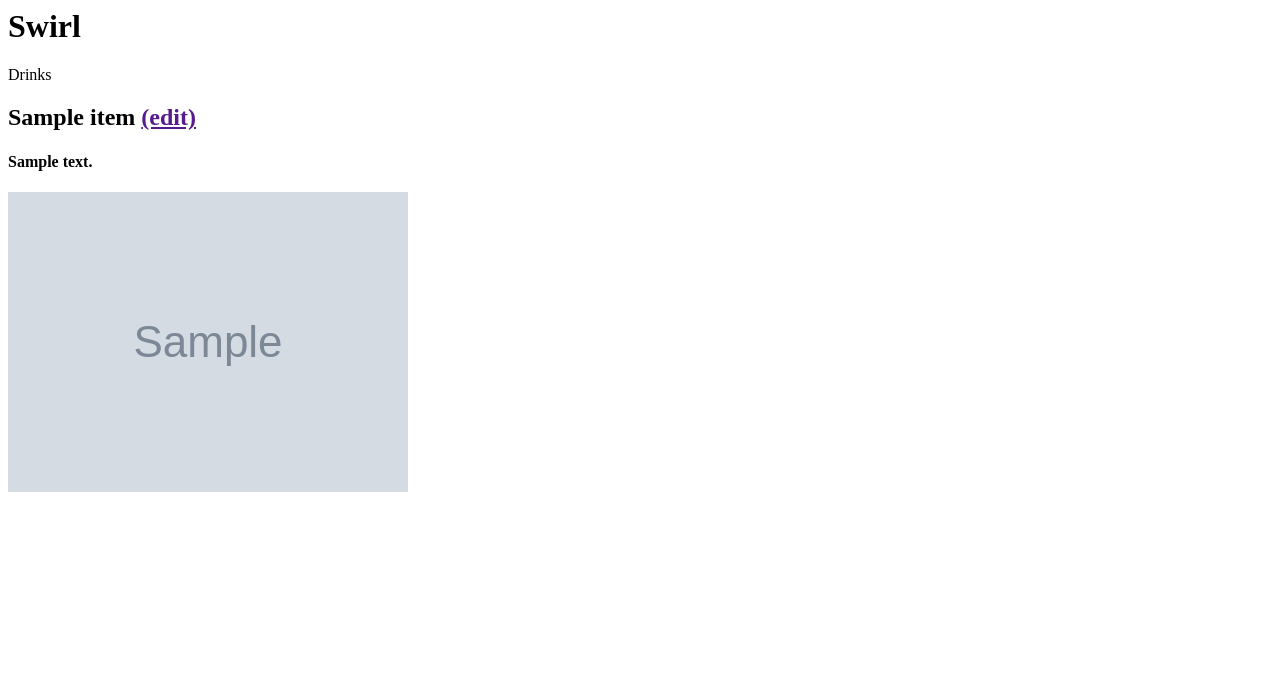
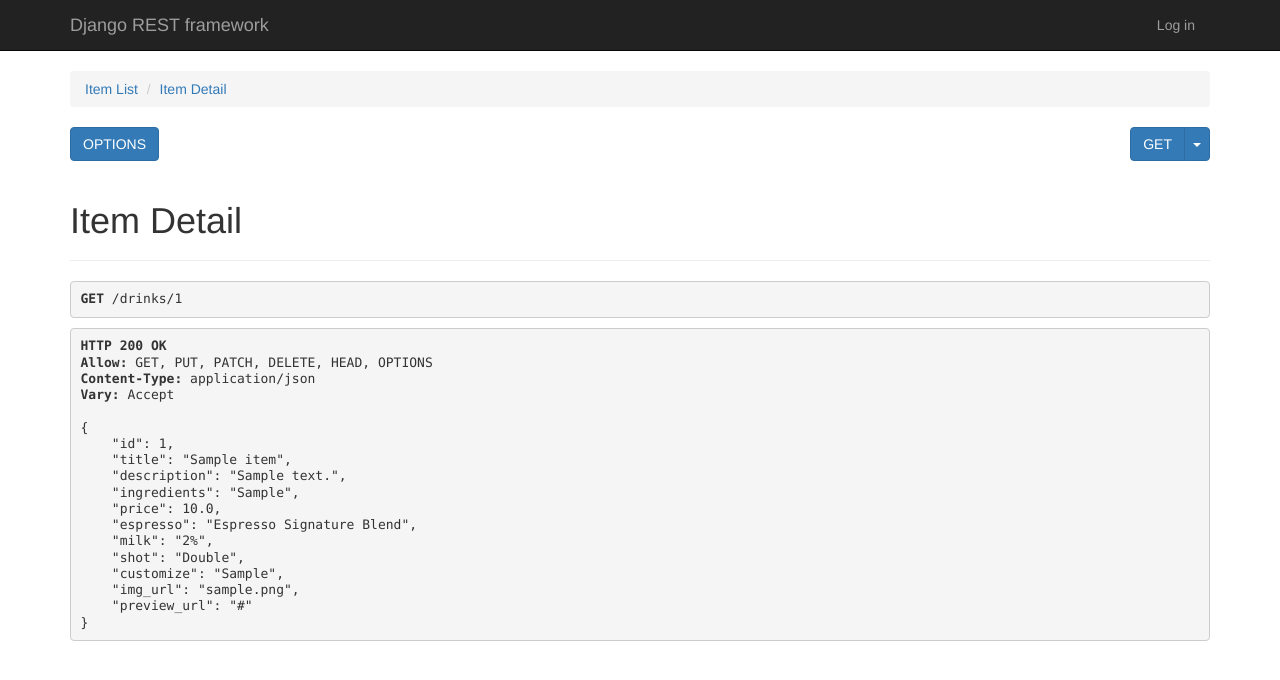
Before and after one commit to ttidesign/Swirl-Backend, a Django app: page /drinks/1 in a window 1280 px wide. Shown: the top 680 px of the page. Run offline with Django 3.2, Linux system fonts and the light colour scheme; tables that the repository leaves empty hold one stand-in row (values such as "Sample post"); grey boxes marked "Sample" are stand-in pictures; some libraries are stand-ins or nearby versions.

Commit message:
modified model

```diff
--- a/swirl_django/swirl/admin.py
+++ b/swirl_django/swirl/admin.py
@@ -1,8 +1,9 @@
 from django.contrib import admin
 
 # Register your models here.
-from .models import Item, OrderItem, Order
+from .models import Item, OrderItem, Order, Customer
 
 admin.site.register(Item)
 admin.site.register(OrderItem)
 admin.site.register(Order)
+admin.site.register(Customer)
--- a/swirl_django/swirl/models.py
+++ b/swirl_django/swirl/models.py
@@ -1,5 +1,6 @@
 from django.db import models
 from django.conf import settings
+from django.contrib.auth.models import User
 
 # Create your models here.
 Espresso_Choices = (
@@ -19,14 +20,20 @@ Shot_Choices = (
     ('quadruple','Quadruple'),
     ('none','None')
 )
+#Customer model
+class Customer(models.Model):
+    user = models.OneToOneField(User, on_delete=models.CASCADE, null=True, blank=True)
+    name=models.CharField(max_length=200, null=True)
+    email=models.CharField(max_length=200, null=True)
+    def __str__(self):
+        return self.name
 
-
-#drink model
+#drink/product model
 class Item(models.Model):
     title = models.CharField(max_length=100)
     description = models.TextField()
     ingredients = models.CharField(max_length=300)
-    price = models.FloatField()
+    price = models.FloatField(default=5)
     espresso = models.CharField(choices=Espresso_Choices, default='Espresso Signature Blend', max_length=20)
     milk = models.CharField(choices=Milk_Choices,default='2%', max_length=20)
     shot = models.CharField(choices=Shot_Choices, default='double', max_length=20)
@@ -38,24 +45,23 @@ class Item(models.Model):
         return self.title
 
 
+
 #list of drinks add to order become list of order item
+class Order(models.Model):
+    customer= models.ForeignKey(Customer, on_delete=models.SET_NULL, blank=True, null=True)
+    start_date = models.DateTimeField(auto_now_add=True)
+    ordered_date = models.DateTimeField()
+    ordered = models.BooleanField(default=False)
+    def __str__(self):
+        return str(self.id)
+
 class OrderItem(models.Model):
-    user = models.ForeignKey(settings.AUTH_USER_MODEL,
-                             on_delete=models.CASCADE, blank=True, null=True)
+    order= models.ForeignKey(Order, on_delete=models.SET_NULL, blank=True, null=True)
     item = models.ForeignKey(Item, on_delete=models.CASCADE)
-    quantity = models.IntegerField(default=1)
+    quantity = models.IntegerField(default=0, null=True, blank=True)
     ordered = models.BooleanField(default=False)
     def __str__(self):
         return f"{self.quantity} of {self.item.title}"
 
 
 #order model associate with users
-class Order(models.Model):
-    user = models.ForeignKey(settings.AUTH_USER_MODEL,on_delete=models.CASCADE)
-    items = models.ManyToManyField(OrderItem)
-    start_date = models.DateTimeField(auto_now_add=True)
-    ordered_date = models.DateTimeField()
-    ordered = models.BooleanField(default=False)
-
-    def __str__(self):
-        return self.user.username
--- a/swirl_django/swirl/serializers.py
+++ b/swirl_django/swirl/serializers.py
@@ -1,31 +1,6 @@
 from rest_framework import serializers
 from .models import Item, Order, OrderItem
 from django.contrib.auth.models import User
-
-class ItemSerializer(serializers.HyperlinkedModelSerializer):
-
-   class Meta:
-       model = Item
-       fields=('id','title','description','ingredients', 'price','espresso','milk','shot','customize','img_url','preview_url',)
-
-class OrderItemSerializer(serializers.HyperlinkedModelSerializer):
-    item = serializers.HyperlinkedRelatedField(
-        view_name='item_detail',
-        read_only=True
-    )
-    class Meta:
-       model = OrderItem
-       fields=('id','item','quantity','ordered',)
-
-class OrderSerializer(serializers.HyperlinkedModelSerializer):
-    # items = serializers.HyperlinkedRelatedField(
-    #     view_name='item_detail',
-    #     read_only=True
-    # )
-    class Meta:
-       model = Order
-       fields=('id','start_date','ordered_date','ordered',)
-
 class UserSerializer(serializers.ModelSerializer):
 
     def create(self, validated_data):
@@ -40,3 +15,30 @@ class UserSerializer(serializers.ModelSerializer):
     class Meta:
         model = User
         fields = ('id','username','email','first_name',)
+
+class ItemSerializer(serializers.ModelSerializer):
+    espresso = serializers.SerializerMethodField()
+    milk = serializers.SerializerMethodField()
+    shot = serializers.SerializerMethodField()
+    class Meta:
+       model = Item
+       fields=('id','title','description','ingredients', 'price','espresso','milk','shot','customize','img_url','preview_url',)
+    def get_espresso(self,obj):
+        return obj.get_espresso_display()
+    def get_milk(self,obj):
+        return obj.get_milk_display()
+    def get_shot(self,obj):
+        return obj.get_shot_display()
+
+class OrderItemSerializer(serializers.ModelSerializer):
+    item = ItemSerializer()
+    class Meta:
+       model = OrderItem
+       fields=('id','item','quantity','ordered',)
+
+class OrderSerializer(serializers.ModelSerializer):
+
+
+    class Meta:
+       model = Order
+       fields=('id','customer','start_date','ordered_date','ordered',)
--- a/swirl_django/swirl/templates/swirl/item_detail.html
+++ b/swirl_django/swirl/templates/swirl/item_detail.html
@@ -5,6 +5,4 @@
 
 <img src="{{ item.img_url }}" alt="" class="item-photo" />
 
-
-
 {% endblock %}
--- a/swirl_django/swirl/templates/swirl/item_list.html
+++ b/swirl_django/swirl/templates/swirl/store.html
@@ -9,4 +9,5 @@
 	</li>
 	{% endfor %}
 </ul>
+
 {% endblock %}
--- a/swirl_django/swirl/urls.py
+++ b/swirl_django/swirl/urls.py
@@ -1,12 +1,19 @@
 from django.urls import path
 from . import views
-# from .views import item_list, item_detail
+from .views import AddToCartView, store, cart_detail, checkout
 from rest_framework.routers import DefaultRouter
 urlpatterns = [
     path('', views.ItemList.as_view(), name='item_list'),
-    path('cart/', views.OrderItem.as_view(), name='order_item'),
+    path('mycart/', views.OrderItem.as_view(), name='order_item'),
     path('order-history/', views.Order.as_view(), name='order_history'),
-    path('drinks/<int:pk>', views.item_detail, name='item_detail'),
+    path('drinks/<int:pk>', views.ItemDetail.as_view(), name='item_detail'),
     path('users', views.UserList.as_view(), name='user_list'),
     path('users/<int:pk>', views.UserDetail.as_view(), name='user_detail'),
+    # path('add-to-cart/', views.AddToCartView.as_view(), name='add-to-cart'),
+    #html render view
+    #path('add-to-cart/<int:pk>', add_to_cart, name='add-to-cart'),
+    path('products/', views.store, name='store'),
+    path('cart/', views.cart_detail, name='cart_detail'),
+    path('checkout/', views.checkout, name='checkout'),
+    path('item_detail/<int:pk>', views.item_detail, name='item_detail'),
 ]
--- a/swirl_django/swirl/views.py
+++ b/swirl_django/swirl/views.py
@@ -1,18 +1,19 @@
-from django.shortcuts import render, get_object_or_404
+from django.shortcuts import render, get_object_or_404, redirect
 from .models import Item, OrderItem, Order
+from django.views.generic import ListView, DetailView
 from django.utils import timezone
 from rest_framework import generics
+from rest_framework.views import APIView
+from rest_framework.response import Response
+from rest_framework.status import HTTP_200_OK, HTTP_400_BAD_REQUEST
 from .serializers import ItemSerializer, OrderItemSerializer, OrderSerializer, UserSerializer
 from django.contrib.auth.models import User
+from rest_framework.decorators import api_view, permission_classes
+from rest_framework import permissions
 # Create your views here.
-# def item_list(request):
-#     items = Item.objects.all()
-#     return render(request, 'swirl/item_list.html',{'items':items})
 
-# def item_list(request):
-#     items = Item.objects.all().values('title', 'description', 'img_url')
-#     items_list = list(items)
-#     return JsonResponse(items_list, safe=False)
+
+
 class UserList(generics.ListCreateAPIView):
     queryset = User.objects.all()
     serializer_class = UserSerializer
@@ -21,8 +22,11 @@ class UserDetail(generics.RetrieveUpdateDestroyAPIView):
     queryset = User.objects.all()
     serializer_class = UserSerializer
 
+class ItemList(generics.ListCreateAPIView):
+    queryset = Item.objects.all()
+    serializer_class = ItemSerializer
 
-class ItemList(generics.ListCreateAPIView):
+class ItemDetail(generics.RetrieveUpdateDestroyAPIView):
     queryset = Item.objects.all()
     serializer_class = ItemSerializer
 
@@ -34,16 +38,35 @@ class Order(generics.ListCreateAPIView):
     queryset = Order.objects.all()
     serializer_class = OrderSerializer
 
-def item_detail(request,pk):
-    item = Item.objects.get(id=pk)
-    return render(request, 'swirl/item_detail.html',{'item':item})
-
-def order_detail(request):
-    order = Order.objects.all()
-    return render(request, 'swirl/order_history.html',{'order':order})
+@permission_classes((permissions.AllowAny,))
+class AddToCartView(APIView):
+    def post(self,request):
+        pk = request.data.get('id',None)
+        if pk is None:
+            return Response({'message':'Invalid request'}, status=HTTP_400_BAD_REQUEST)
+        item = get_object_or_404(Item, pk=item.pk)
+        order_item, created = OrderItem.objects.get_or_create(item=item,
+        user=request.user,
+            ordered=False)
+        order_qs = Order.objects.filter(user=request.user, ordered=False)
+        if order_qs.exists():
+            order = order_qs[0]
+            #check if there is any item in order
+            if order.items.filter(item__pk=item.pk).exists():
+                order_item.quantity +=1
+                order_item.save()
+                return Response(status=HTTP_200_OK)
+            else:
+                order.item.add(order_item)
+                return Response(status=HTTP_200_OK)
+        else:
+            ordered_date = timezone.now()
+            order = Order.objects.create(user=request.user, ordered_date=ordered_date)
+            order.items.add(order_item)
+            return Response(status=HTTP_200_OK)
 
 def add_to_cart(request,pk):
-    item = get_object_or_404(Item, pk=item.pk)
+    item = get_object_or_404(Item, pk=pk)
     order_item, created = OrderItem.objects.get_or_create(item=item,
     user=request.user,
         ordered=False)
@@ -60,3 +83,25 @@ def add_to_cart(request,pk):
         ordered_date = timezone.now()
         order = Order.objects.create(user=request.user, ordered_date=ordered_date)
         order.items.add(order_item)
+        return redirect('item_detail',pk=item.pk)
+
+def store(request):
+    items = Item.objects.all()
+    return render(request, 'swirl/store.html',{'items':items})
+
+def item_detail(request,pk):
+    item = Item.objects.get(id=pk)
+    return render(request, 'swirl/item_detail.html',{'item':item})
+
+def checkout(request):
+    order = Order.objects.all()
+    return render(request, 'swirl/order_history.html',{'order':order})
+
+def cart_detail(request):
+    if request.user.is_authenticated:
+        customer= request.user.customer
+        order, created = OrderItem.objects.get_or_create(customer=customer,ordered=False)
+        items=order.orderitem_set.all()
+    else:
+        items =[]
+    return render(request, 'swirl/cart_detail.html',{'items':items})
```
Also changed, not shown: swirl_django/swirl/templates/swirl/cart_detail.html (added, +12 -0 lines), swirl_django/swirl/templates/swirl/itemorder_form.html (added, +7 -0 lines), swirl_django/swirl_project/settings.py (+6 -2 lines), swirl_django/swirl/migrations/0002_auto_20200608_1736.py (added), swirl_django/swirl/migrations/0003_auto_20200608_2119.py (added), 2 other files.
